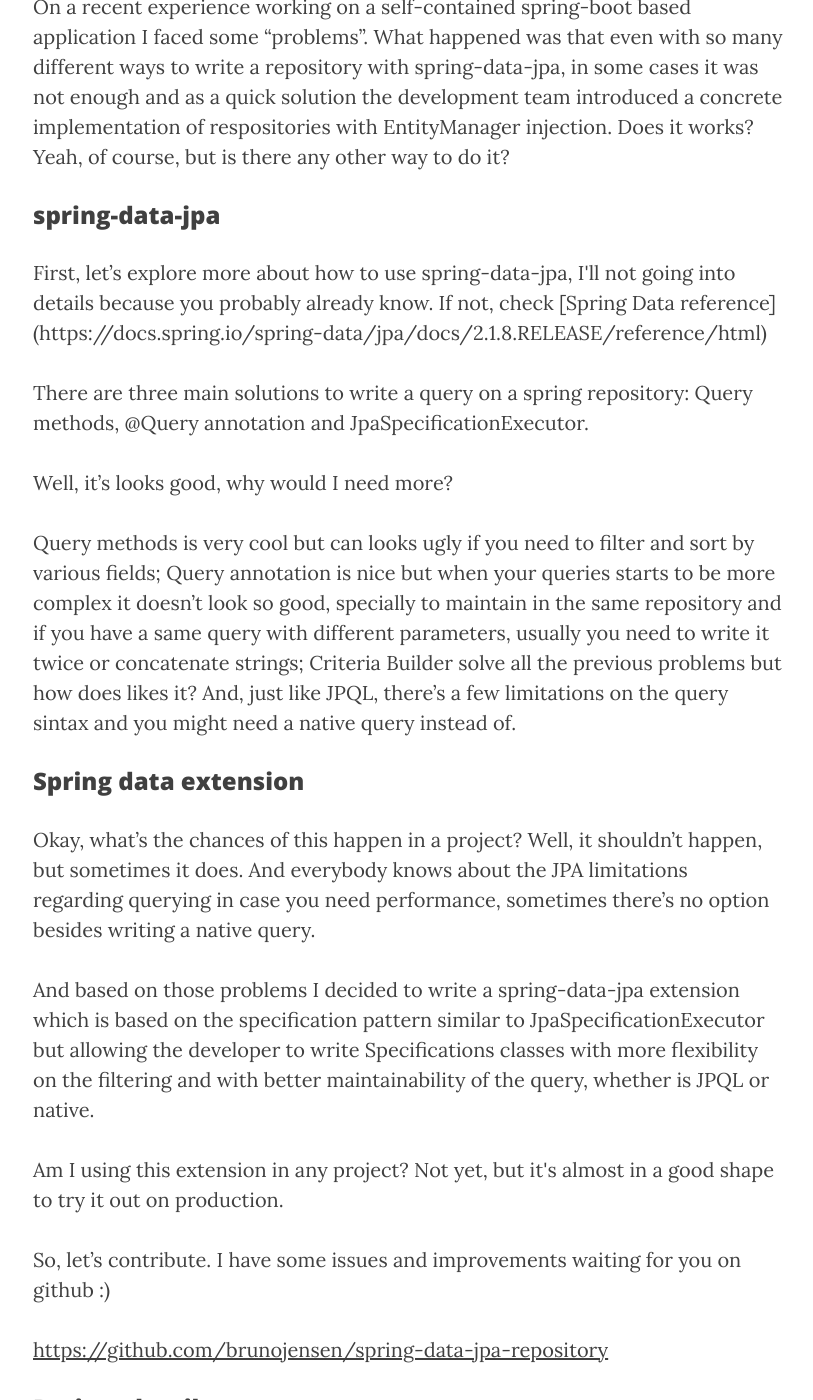
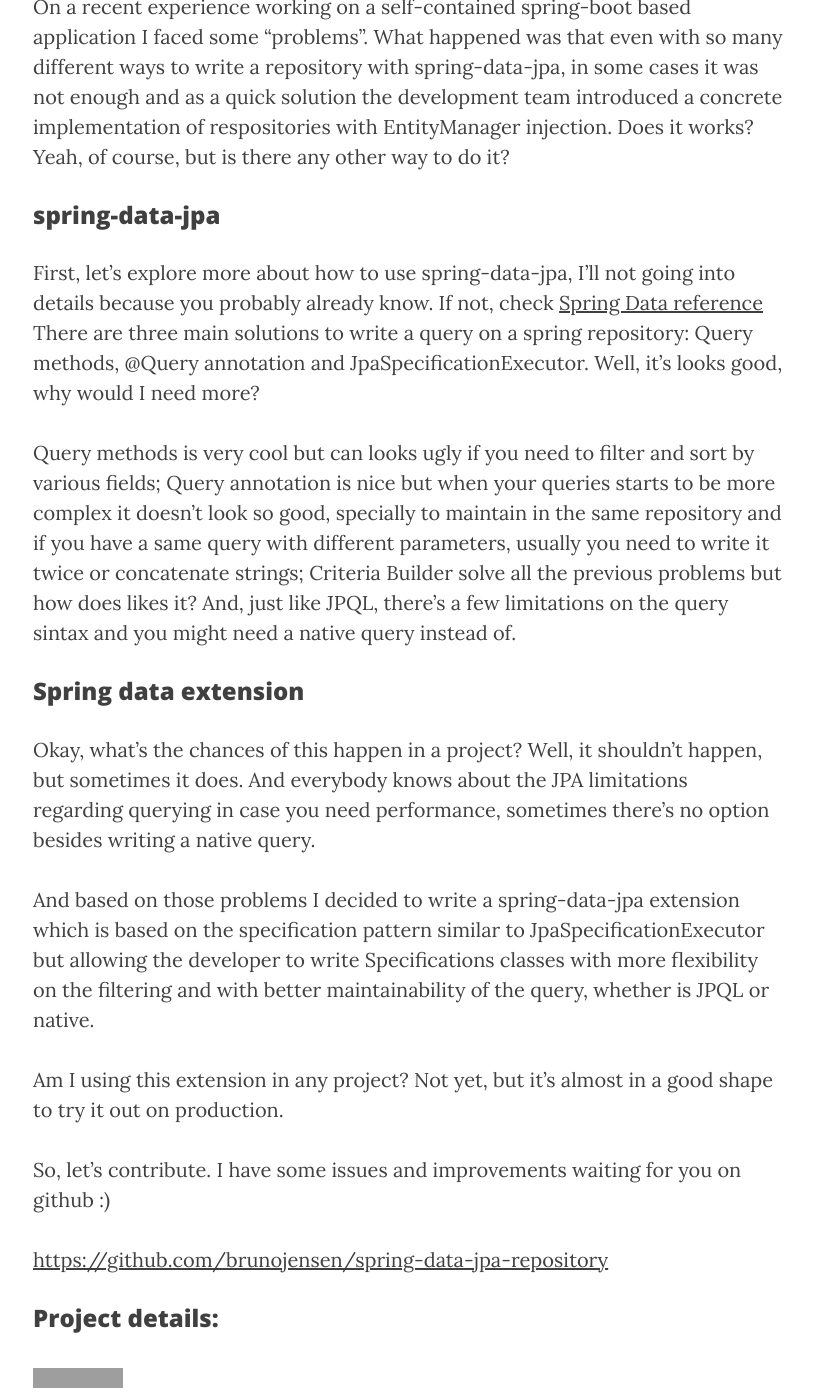
Before and after one commit to the-unknown-developer-podcast/the-unknown-developer-podcast.github.com, a Jekyll site: the page built from _posts/2019-05-29-spring-data-jpa-repository.markdown, in a window 1280 px wide and 1400 px high, scrolled down 561 px. Shown: the whole window, without its empty margins (232-1045 px from the left). Built offline with Jekyll 4.4.1, drawn with Linux system fonts in a browser that asks for light colours; nearby versions of some CDN libraries; grey boxes are pictures that could not be loaded.

Commit message:
now it's markdown

```diff
--- a/_posts/2019-05-29-spring-data-jpa-repository.markdown
+++ b/_posts/2019-05-29-spring-data-jpa-repository.markdown
@@ -5,23 +5,23 @@
 author: brunojensen
 header-img: img/post-bg-02.jpg
 ---
-<p>On a recent experience working on a self-contained spring-boot based application I faced some “problems”. What happened was that even with so many different ways to write a repository with spring-data-jpa, in some cases it was not enough and as a quick solution the development team introduced a concrete implementation of respositories with EntityManager injection. Does it works? Yeah, of course, but is there any other way to do it? </p>
+On a recent experience working on a self-contained spring-boot based application I faced some “problems”. What happened was that even with so many different ways to write a repository with spring-data-jpa, in some cases it was not enough and as a quick solution the development team introduced a concrete implementation of respositories with EntityManager injection. Does it works? Yeah, of course, but is there any other way to do it?
 <h3>spring-data-jpa</h3>
-<p>First, let’s explore more about how to use spring-data-jpa, I'll not going into details because you probably already know. If not, check [Spring Data reference](https://docs.spring.io/spring-data/jpa/docs/2.1.8.RELEASE/reference/html)</p>
-<p>There are  three main solutions to write a query on a spring repository: Query methods, @Query annotation and JpaSpecificationExecutor.</p>
-<p>Well, it’s looks good, why would I need more?</p>
+First, let’s explore more about how to use spring-data-jpa, I'll not going into details because you probably already know. If not, check [Spring Data reference](https://docs.spring.io/spring-data/jpa/docs/2.1.8.RELEASE/reference/html)
+There are  three main solutions to write a query on a spring repository: Query methods, @Query annotation and JpaSpecificationExecutor.
+Well, it’s looks good, why would I need more?
 
-<p>Query methods is very cool but can looks ugly if you need to filter and sort by various fields; Query annotation is nice but when your queries starts to be more complex it doesn’t look so good, specially to maintain in the same repository and if you have a same query with different parameters, usually you need to write it twice or concatenate strings; Criteria Builder solve all the previous problems but how does likes it? And, just like JPQL, there’s a few limitations on the query sintax and you might need a native query instead of.</p>
+Query methods is very cool but can looks ugly if you need to filter and sort by various fields; Query annotation is nice but when your queries starts to be more complex it doesn’t look so good, specially to maintain in the same repository and if you have a same query with different parameters, usually you need to write it twice or concatenate strings; Criteria Builder solve all the previous problems but how does likes it? And, just like JPQL, there’s a few limitations on the query sintax and you might need a native query instead of.
 
 <h3>Spring data extension</h3>
 
-<p>Okay, what’s the chances of this happen in a project? Well, it shouldn’t happen, but sometimes it does. And everybody knows about the JPA limitations regarding querying in case you need performance, sometimes there’s no option besides writing a native query.</p>
+Okay, what’s the chances of this happen in a project? Well, it shouldn’t happen, but sometimes it does. And everybody knows about the JPA limitations regarding querying in case you need performance, sometimes there’s no option besides writing a native query.
 
-<p>And based on those problems I decided to write a spring-data-jpa extension which is based on the specification pattern similar to JpaSpecificationExecutor but allowing the developer to write Specifications classes with more flexibility on the filtering and with better maintainability of the query, whether is JPQL or native.</p>
+And based on those problems I decided to write a spring-data-jpa extension which is based on the specification pattern similar to JpaSpecificationExecutor but allowing the developer to write Specifications classes with more flexibility on the filtering and with better maintainability of the query, whether is JPQL or native.
 
-<p>Am I using this extension in any project? Not yet, but it's almost in a good shape to try it out on production.</p>
+Am I using this extension in any project? Not yet, but it's almost in a good shape to try it out on production.
 
-<p>So, let’s contribute. I have some issues and improvements waiting for you on github :)</p>
+So, let’s contribute. I have some issues and improvements waiting for you on github :)
 
 [https://github.com/brunojensen/spring-data-jpa-repository](https://github.com/brunojensen/spring-data-jpa-repository)
 
```
Also changed, not shown: _posts/2019-05-07-about-me.markdown (+8 -5 lines), _posts/2019-05-12-a-chatbot-of-yourself.markdown (+6 -6 lines), _posts/2019-06-01-sprint-a-google-ventures-framework.markdown (+9 -8 lines).
